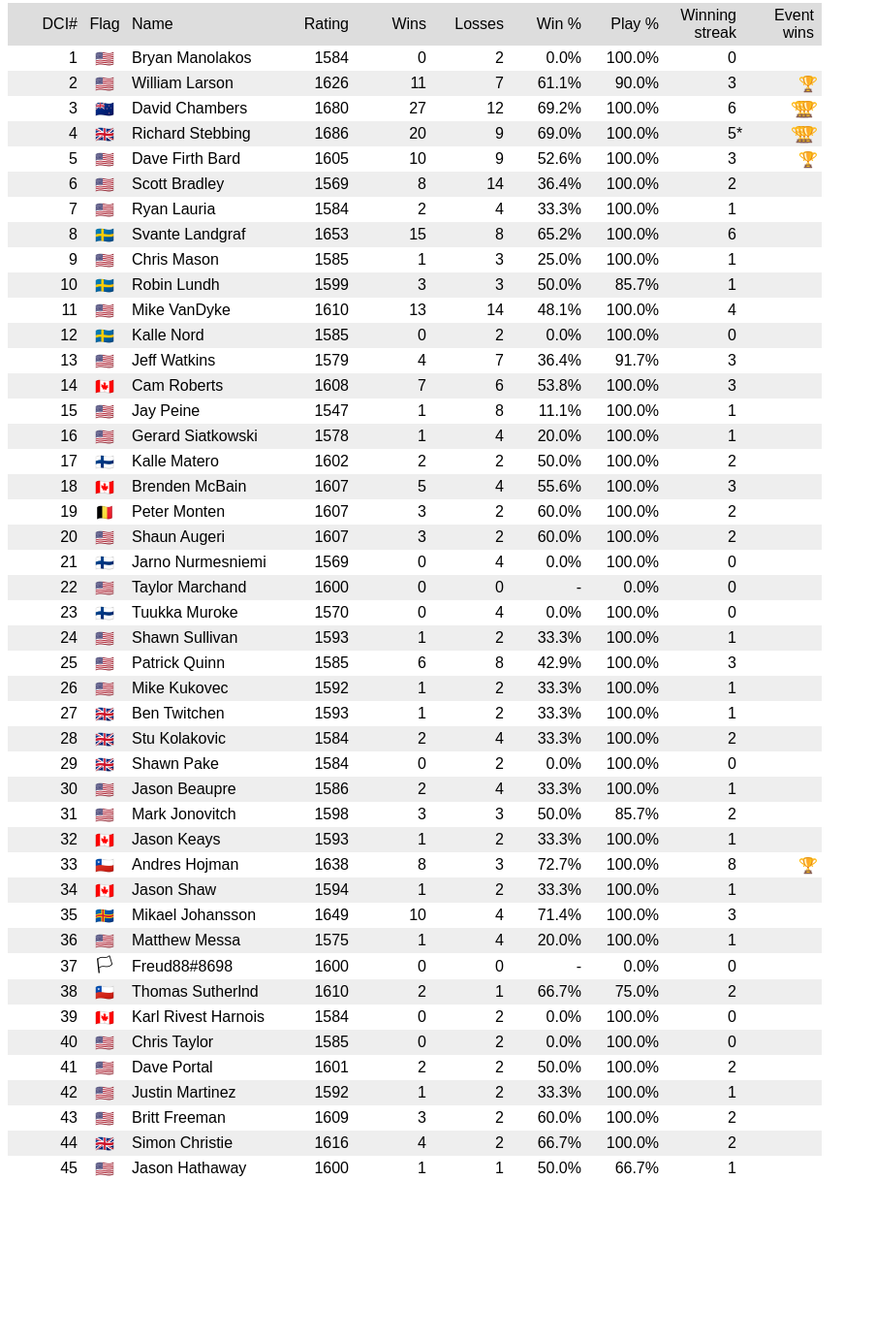
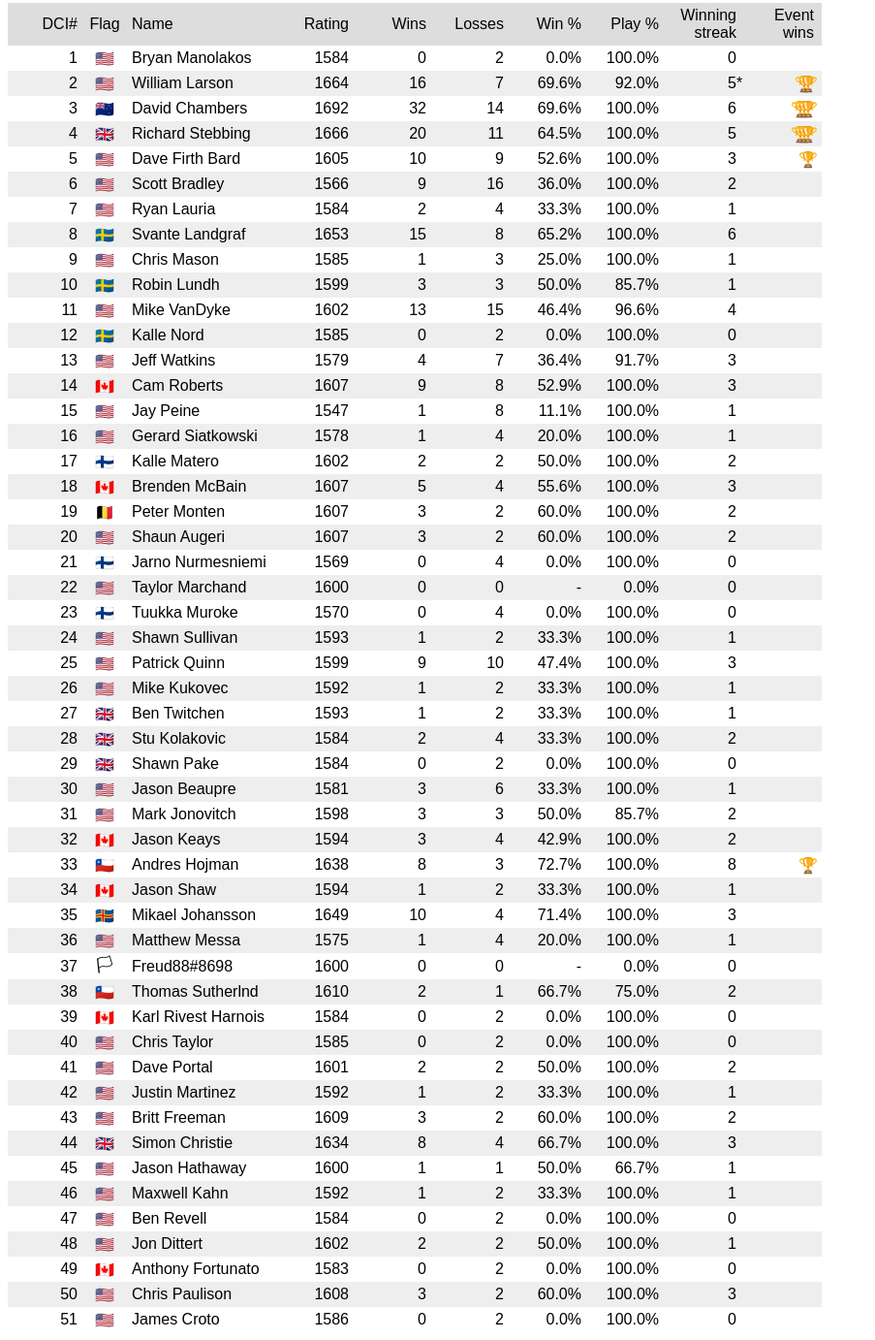
Before and after one commit to davidchambers/iceagemagic.com, a website: page public/players/index.html in a window 1280 px wide. Shown: the part 5-1387 px from the top of the page at 97% size, without its empty margins (0-903 px from the left). Before the commit the page ends 1231 px from the top, so only its background shows below. Drawn offline with Linux system fonts and the light colour scheme; a web font is replaced by a local one.

Commit message:
Ice Age X

```diff
--- a/public/players/index.html
+++ b/public/players/index.html
@@ -81,22 +81,22 @@
           <td>2</td>
           <td>🇺🇸</td>
           <td>William Larson</td>
-          <td>1626</td>
-          <td>11</td>
+          <td>1664</td>
+          <td>16</td>
           <td>7</td>
-          <td>61.1%</td>
-          <td title="2 drops">90.0%</td>
-          <td>3</td>
-          <td>🏆</td>
+          <td>69.6%</td>
+          <td title="2 drops">92.0%</td>
+          <td class="unbroken">5</td>
+          <td>🏆🏆</td>
         </tr>
         <tr>
           <td>3</td>
           <td>🇳🇿</td>
           <td>David Chambers</td>
-          <td>1680</td>
-          <td>27</td>
-          <td>12</td>
-          <td>69.2%</td>
+          <td>1692</td>
+          <td>32</td>
+          <td>14</td>
+          <td>69.6%</td>
           <td title="0 drops">100.0%</td>
           <td>6</td>
           <td>🏆🏆🏆</td>
@@ -105,12 +105,12 @@
           <td>4</td>
           <td>🇬🇧</td>
           <td>Richard Stebbing</td>
-          <td>1686</td>
+          <td>1666</td>
           <td>20</td>
-          <td>9</td>
-          <td>69.0%</td>
+          <td>11</td>
+          <td>64.5%</td>
           <td title="0 drops">100.0%</td>
-          <td class="unbroken">5</td>
+          <td>5</td>
           <td>🏆🏆🏆</td>
         </tr>
         <tr>
@@ -129,10 +129,10 @@
           <td>6</td>
           <td>🇺🇸</td>
           <td>Scott Bradley</td>
-          <td>1569</td>
-          <td>8</td>
-          <td>14</td>
-          <td>36.4%</td>
+          <td>1566</td>
+          <td>9</td>
+          <td>16</td>
+          <td>36.0%</td>
           <td title="0 drops">100.0%</td>
           <td>2</td>
           <td></td>
@@ -189,11 +189,11 @@
           <td>11</td>
           <td>🇺🇸</td>
           <td>Mike VanDyke</td>
-          <td>1610</td>
+          <td>1602</td>
           <td>13</td>
-          <td>14</td>
-          <td>48.1%</td>
-          <td title="0 drops">100.0%</td>
+          <td>15</td>
+          <td>46.4%</td>
+          <td title="1 drop">96.6%</td>
           <td>4</td>
           <td></td>
         </tr>
@@ -225,10 +225,10 @@
           <td>14</td>
           <td>🇨🇦</td>
           <td>Cam Roberts</td>
-          <td>1608</td>
-          <td>7</td>
-          <td>6</td>
-          <td>53.8%</td>
+          <td>1607</td>
+          <td>9</td>
+          <td>8</td>
+          <td>52.9%</td>
           <td title="0 drops">100.0%</td>
           <td>3</td>
           <td></td>
@@ -357,10 +357,10 @@
           <td>25</td>
           <td>🇺🇸</td>
           <td>Patrick Quinn</td>
-          <td>1585</td>
-          <td>6</td>
-          <td>8</td>
-          <td>42.9%</td>
+          <td>1599</td>
+          <td>9</td>
+          <td>10</td>
+          <td>47.4%</td>
           <td title="0 drops">100.0%</td>
           <td>3</td>
           <td></td>
@@ -417,9 +417,9 @@
           <td>30</td>
           <td>🇺🇸</td>
           <td>Jason Beaupre</td>
-          <td>1586</td>
-          <td>2</td>
-          <td>4</td>
+          <td>1581</td>
+          <td>3</td>
+          <td>6</td>
           <td>33.3%</td>
           <td title="0 drops">100.0%</td>
           <td>1</td>
@@ -441,12 +441,12 @@
           <td>32</td>
           <td>🇨🇦</td>
           <td>Jason Keays</td>
-          <td>1593</td>
-          <td>1</td>
+          <td>1594</td>
+          <td>3</td>
+          <td>4</td>
+          <td>42.9%</td>
+          <td title="0 drops">100.0%</td>
           <td>2</td>
-          <td>33.3%</td>
-          <td title="0 drops">100.0%</td>
-          <td>1</td>
           <td></td>
         </tr>
         <tr>
@@ -585,12 +585,12 @@
           <td>44</td>
           <td>🇬🇧</td>
           <td>Simon Christie</td>
-          <td>1616</td>
+          <td>1634</td>
+          <td>8</td>
           <td>4</td>
-          <td>2</td>
           <td>66.7%</td>
           <td title="0 drops">100.0%</td>
-          <td>2</td>
+          <td>3</td>
           <td></td>
         </tr>
         <tr>
@@ -605,6 +605,78 @@
           <td>1</td>
           <td></td>
         </tr>
+        <tr>
+          <td>46</td>
+          <td>🇺🇸</td>
+          <td>Maxwell Kahn</td>
+          <td>1592</td>
+          <td>1</td>
+          <td>2</td>
+          <td>33.3%</td>
+          <td title="0 drops">100.0%</td>
+          <td>1</td>
+          <td></td>
+        </tr>
+        <tr>
+          <td>47</td>
+          <td>🇺🇸</td>
+          <td>Ben Revell</td>
+          <td>1584</td>
+          <td>0</td>
+          <td>2</td>
+          <td>0.0%</td>
+          <td title="0 drops">100.0%</td>
+          <td>0</td>
+          <td></td>
+        </tr>
+        <tr>
+          <td>48</td>
+          <td>🇺🇸</td>
+          <td>Jon Dittert</td>
+          <td>1602</td>
+          <td>2</td>
+          <td>2</td>
+          <td>50.0%</td>
+          <td title="0 drops">100.0%</td>
+          <td>1</td>
+          <td></td>
+        </tr>
+        <tr>
+          <td>49</td>
+          <td>🇨🇦</td>
+          <td>Anthony Fortunato</td>
+          <td>1583</td>
+          <td>0</td>
+          <td>2</td>
+          <td>0.0%</td>
+          <td title="0 drops">100.0%</td>
+          <td>0</td>
+          <td></td>
+        </tr>
+        <tr>
+          <td>50</td>
+          <td>🇺🇸</td>
+          <td>Chris Paulison</td>
+          <td>1608</td>
+          <td>3</td>
+          <td>2</td>
+          <td>60.0%</td>
+          <td title="0 drops">100.0%</td>
+          <td>3</td>
+          <td></td>
+        </tr>
+        <tr>
+          <td>51</td>
+          <td>🇺🇸</td>
+          <td>James Croto</td>
+          <td>1586</td>
+          <td>0</td>
+          <td>2</td>
+          <td>0.0%</td>
+          <td title="0 drops">100.0%</td>
+          <td>0</td>
+          <td></td>
+        </tr>
       </tbody>
     </table>
   </body>
```
Also changed, not shown: src/data/events.js (+37 -0 lines), src/data/players.js (+36 -0 lines).
